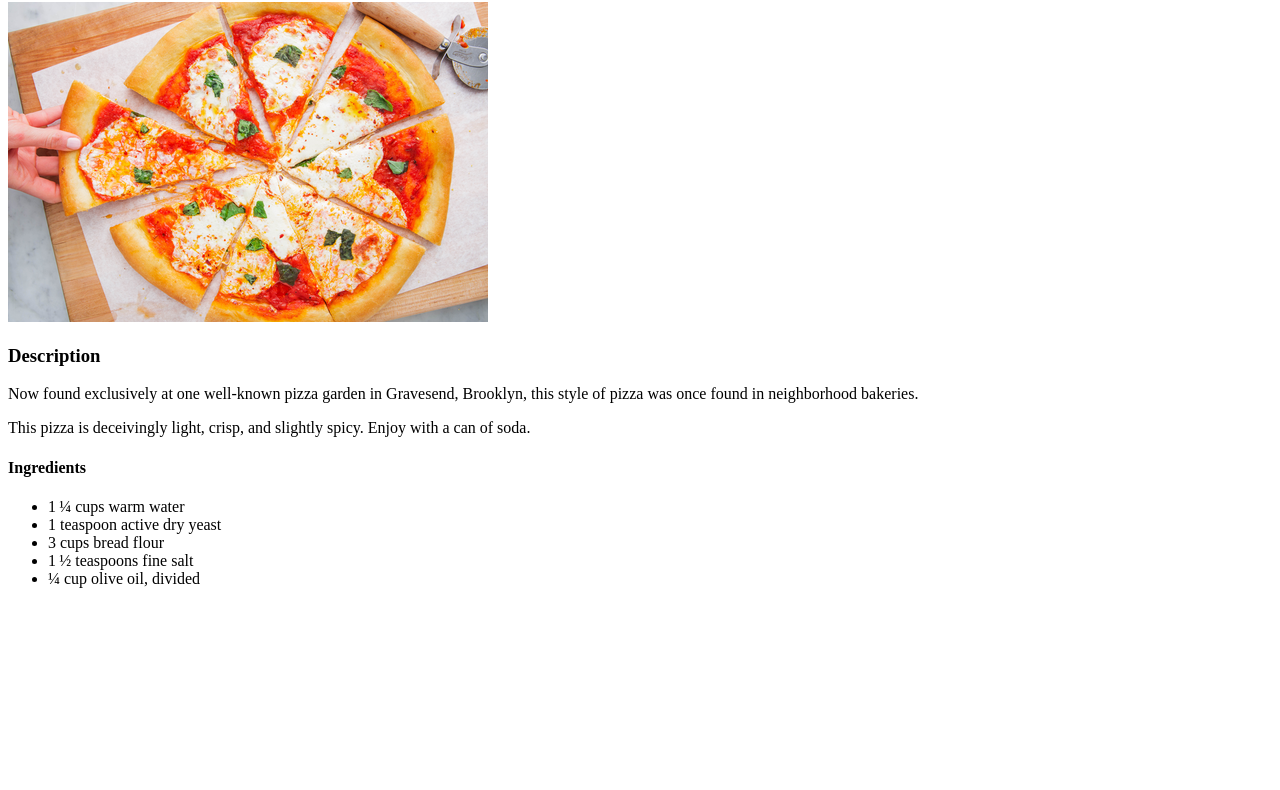
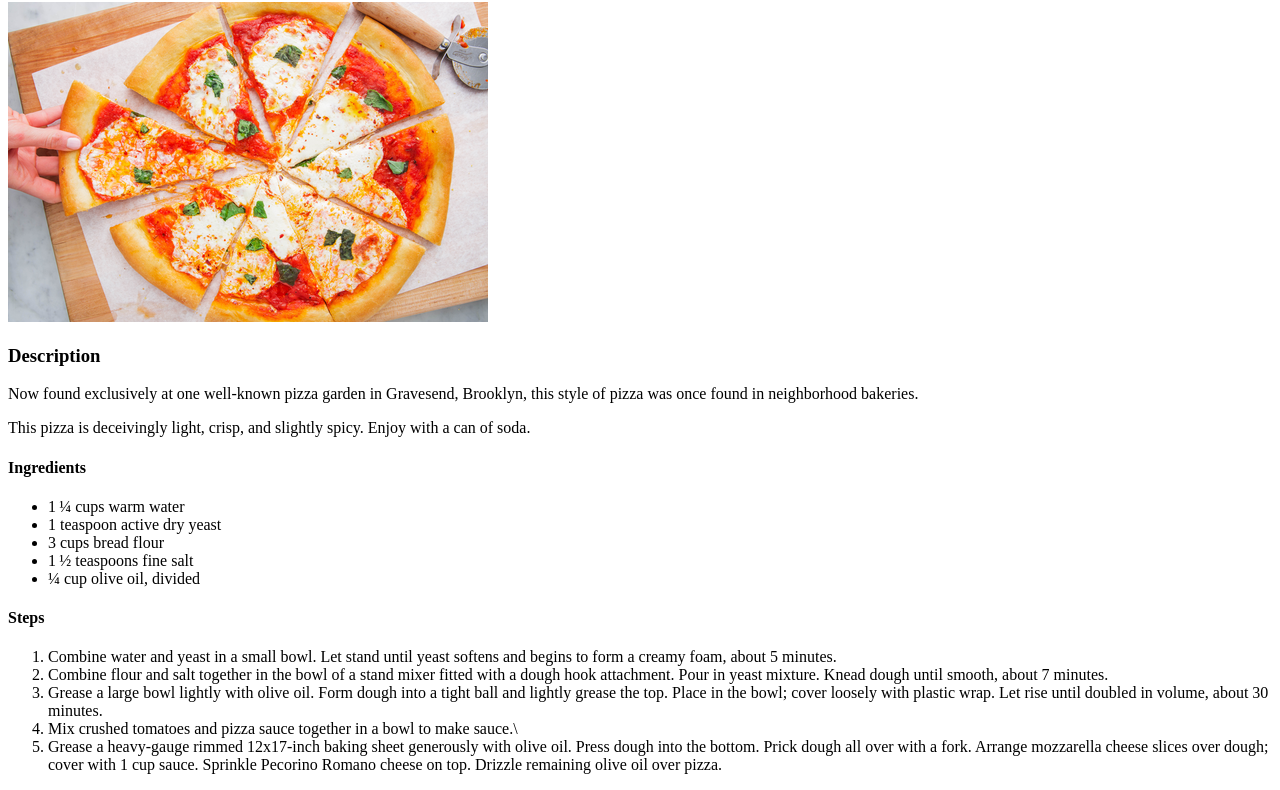
Before and after one commit to siliconval/odin-recipes, a plain HTML site: page recipes/pizza.html in a window 1280 px wide. Shown: the part 78-868 px from the top of the page. Before the commit the page ends 800 px from the top, so only its background shows below. Drawn offline with Linux system fonts and the light colour scheme.

Commit message:
Added steps to pizza recipe and completed pizza recipe page, also created burger.html page for new recipe page.

```diff
--- a/recipes/pizza.html
+++ b/recipes/pizza.html
@@ -26,5 +26,14 @@
         <li>¼ cup olive oil, divided</li>
     </ul>
 
+    <h4>Steps</h4>
+    <ol>
+        <li>Combine water and yeast in a small bowl. Let stand until yeast softens and begins to form a creamy foam, about 5 minutes.        </li>
+        <li>Combine flour and salt together in the bowl of a stand mixer fitted with a dough hook attachment. Pour in yeast mixture. Knead dough until smooth, about 7 minutes.        </li>
+        <li>Grease a large bowl lightly with olive oil. Form dough into a tight ball and lightly grease the top. Place in the bowl; cover loosely with plastic wrap. Let rise until doubled in volume, about 30 minutes.        </li>
+        <li>Mix crushed tomatoes and pizza sauce together in a bowl to make sauce.\        </li>
+        <li>Grease a heavy-gauge rimmed 12x17-inch baking sheet generously with olive oil. Press dough into the bottom. Prick dough all over with a fork. Arrange mozzarella cheese slices over dough; cover with 1 cup sauce. Sprinkle Pecorino Romano cheese on top. Drizzle remaining olive oil over pizza.        </li>
+    </ol>
+
 </body>
 </html>
```
Also changed, not shown: recipes/burger.html (added).
